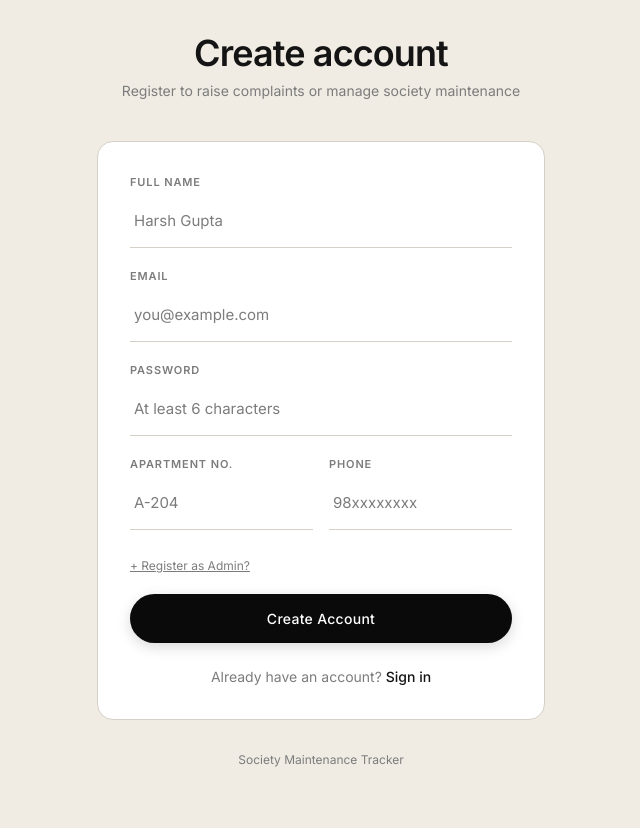
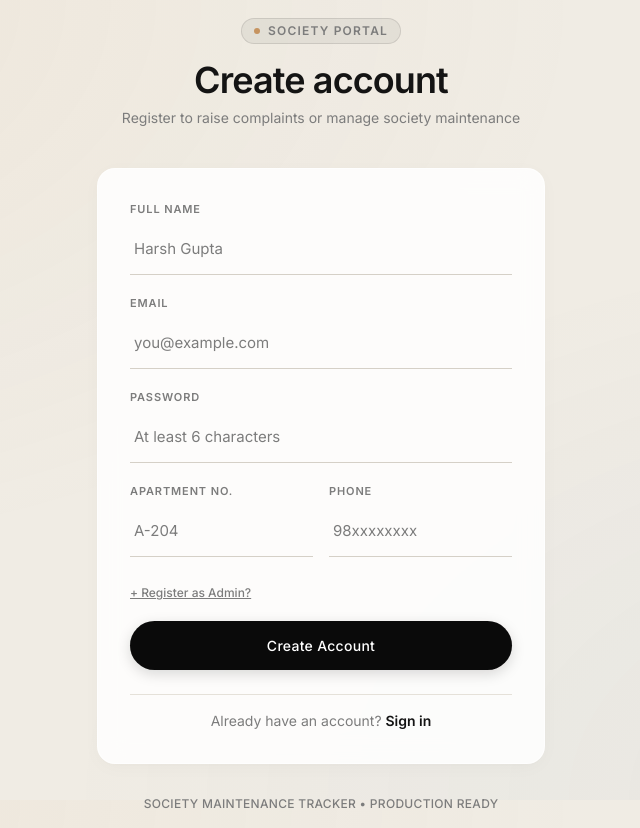
Before and after one commit to Harshgup16/society-maintainence-system, a Next.js app: page /register in a window 1280 px wide. Shown: the whole page, without its empty margins (319-959 px from the left). Before the commit the page ends 800 px from the top, so only its background shows below. Built offline with nearby package versions, Linux system fonts and the light colour scheme; no server answers.

Commit message:
Enable professional Supabase email confirmation link verification flow

```diff
--- a/app/api/auth/register/route.js
+++ b/app/api/auth/register/route.js
@@ -9,16 +9,16 @@ export async function POST(request) {
     const validated = registerSchema.parse(body);
 
     if (!process.env.SUPABASE_SERVICE_ROLE_KEY) {
-      return apiError('Server configuration missing: SUPABASE_SERVICE_ROLE_KEY environment variable is not set.', 500);
+      return apiError('Server configuration missing: SUPABASE_SERVICE_ROLE_KEY is not set.', 500);
     }
 
     const supabaseAdmin = createAdminClient();
 
-    // Create user via Admin API with email_confirm: true (auto-confirmed)
+    // Create user via Admin API with email_confirm: false (enforce professional email verification)
     const { data: userData, error: createError } = await supabaseAdmin.auth.admin.createUser({
       email: validated.email,
       password: validated.password,
-      email_confirm: true,
+      email_confirm: false, // Enforce email confirmation link requirement
       user_metadata: {
         full_name: validated.full_name,
         apartment_no: validated.apartment_no,
@@ -38,7 +38,7 @@ export async function POST(request) {
         .upsert({ user_id: userData.user.id, role: 'admin' });
     }
 
-    // Send custom welcome email via Resend
+    // Send custom welcome & verification email via Resend
     sendWelcomeEmail({
       residentEmail: validated.email,
       residentName: validated.full_name,
@@ -48,7 +48,8 @@ export async function POST(request) {
     return apiResponse({
       user: userData.user,
       role: isTargetAdmin ? 'admin' : 'resident',
-      message: 'Account created and confirmed successfully!',
+      requiresEmailConfirmation: true,
+      message: 'Account created! Please check your email for the confirmation link.',
     }, 201);
   } catch (err) {
     return apiError(err.errors ? err.errors[0].message : err.message, 400);
--- a/app/register/page.js
+++ b/app/register/page.js
@@ -17,7 +17,7 @@ export default function RegisterPage() {
   const [showAdminField, setShowAdminField] = useState(false);
   const [error, setError] = useState('');
   const [loading, setLoading] = useState(false);
-  const [success, setSuccess] = useState(false);
+  const [emailSent, setEmailSent] = useState(false);
   const router = useRouter();
   const supabase = createClient();
 
@@ -35,9 +35,11 @@ export default function RegisterPage() {
         throw new Error('Password must be at least 6 characters');
       }
 
+      const siteUrl = typeof window !== 'undefined' ? window.location.origin : 'https://society-maintainence-system.vercel.app';
+      const redirectUrl = `${siteUrl}/auth/callback`;
+
       // 1. Try server-side registration endpoint
       let isRegistered = false;
-      let targetRole = 'resident';
 
       try {
         const res = await fetch('/api/auth/register', {
@@ -54,23 +56,22 @@ export default function RegisterPage() {
 
         if (res.ok && json && json.success) {
           isRegistered = true;
-          targetRole = json.data?.role || 'resident';
         } else if (json && json.error) {
           throw new Error(json.error);
         }
       } catch (apiErr) {
-        // If error message is explicit from server, rethrow it
         if (apiErr.message && !apiErr.message.includes('JSON')) {
           throw apiErr;
         }
       }
 
-      // 2. Fallback to direct Supabase Auth client if server API was unconfigured
+      // 2. Client-side registration with Supabase Auth (with email confirmation link)
       if (!isRegistered) {
         const { data: authData, error: authError } = await supabase.auth.signUp({
           email: formData.email,
           password: formData.password,
           options: {
+            emailRedirectTo: redirectUrl,
             data: {
               full_name: formData.full_name,
               apartment_no: formData.apartment_no,
@@ -86,22 +87,7 @@ export default function RegisterPage() {
         }
       }
 
-      // 3. Automatically sign in the user
-      const { error: signInError } = await supabase.auth.signInWithPassword({
-        email: formData.email,
-        password: formData.password,
-      });
-
-      if (signInError) throw signInError;
-
-      setSuccess(true);
-
-      const targetPath = targetRole === 'admin' ? '/admin/dashboard' : '/resident/dashboard';
-
-      setTimeout(() => {
-        router.push(targetPath);
-        router.refresh();
-      }, 1000);
+      setEmailSent(true);
     } catch (err) {
       setError(err.message || 'Failed to create account');
     } finally {
@@ -109,27 +95,46 @@ export default function RegisterPage() {
     }
   };
 
-  if (success) {
+  if (emailSent) {
     return (
-      <div className="min-h-screen flex items-center justify-center bg-cream p-4">
-        <div className="text-center page-enter">
-          <div className="w-16 h-16 rounded-full bg-status-resolved/20 flex items-center justify-center mx-auto mb-4">
-            <svg className="w-8 h-8 text-status-resolved" fill="none" viewBox="0 0 24 24" stroke="currentColor">
-              <path strokeLinecap="round" strokeLinejoin="round" strokeWidth={2} d="M5 13l4 4L19 7" />
-            </svg>
+      <div className="min-h-screen flex items-center justify-center p-4 relative overflow-hidden">
+        <div className="w-full max-w-md page-enter relative z-10 text-center">
+          <div className="glass-card p-10 border border-white/80 shadow-2xl">
+            <div className="w-20 h-20 rounded-full bg-amber-100/80 border border-amber-300/60 text-amber-700 flex items-center justify-center mx-auto mb-6 shadow-inner">
+              <svg className="w-10 h-10" fill="none" viewBox="0 0 24 24" stroke="currentColor" strokeWidth={1.5}>
+                <path strokeLinecap="round" strokeLinejoin="round" d="M21.75 6.75v10.5a2.25 2.25 0 01-2.25 2.25h-15a2.25 2.25 0 01-2.25-2.25V6.75m19.5 0A2.25 2.25 0 0019.5 4.5h-15a2.25 2.25 0 00-2.25 2.25m19.5 0v.243a2.25 2.25 0 01-1.07 1.916l-7.5 4.615a2.25 2.25 0 01-2.36 0L3.32 8.91a2.25 2.25 0 01-1.07-1.916V6.75" />
+              </svg>
+            </div>
+
+            <h2 className="text-3xl font-semibold tracking-tight text-text-primary mb-3">
+              Confirm your email
+            </h2>
+            <p className="text-text-secondary text-sm leading-relaxed mb-6">
+              We sent a verification link to <span className="font-semibold text-text-primary">{formData.email}</span>. Please check your inbox and click the link to activate your account.
+            </p>
+
+            <div className="p-4 rounded-xl bg-amber-50/60 border border-amber-200/60 text-xs text-amber-900 mb-8">
+              💡 <strong>Tip:</strong> If you don't see the email within 1-2 minutes, check your <strong>Spam / Junk</strong> folder.
+            </div>
+
+            <Link href="/login" className="btn-primary w-full shadow-lg">
+              Return to Sign In
+            </Link>
           </div>
-          <h2 className="text-2xl font-semibold mb-2">Account Created!</h2>
-          <p className="text-text-muted text-sm">Logging you in...</p>
         </div>
       </div>
     );
   }
 
   return (
-    <div className="min-h-screen flex items-center justify-center bg-cream p-4">
-      <div className="w-full max-w-md page-enter">
+    <div className="min-h-screen flex items-center justify-center p-4 relative overflow-hidden">
+      <div className="w-full max-w-md page-enter relative z-10">
         {/* Header */}
         <div className="text-center mb-10">
+          <div className="inline-flex items-center gap-2 px-3 py-1 rounded-full bg-black/5 border border-black/10 text-xs font-semibold uppercase tracking-widest text-text-muted mb-4">
+            <span className="w-1.5 h-1.5 rounded-full bg-accent" />
+            Society Portal
+          </div>
           <h1 className="text-4xl font-semibold tracking-tight text-text-primary mb-2">
             Create account
           </h1>
@@ -139,10 +144,10 @@ export default function RegisterPage() {
         </div>
 
         {/* Form Card */}
-        <div className="bg-white rounded-2xl p-8 border border-border">
+        <div className="glass-card p-8 border border-white/80 shadow-xl">
           <form onSubmit={handleRegister} className="space-y-5">
             {error && (
-              <div className="p-3 rounded-lg bg-red-50 border border-red-200 text-red-700 text-sm">
+              <div className="p-3.5 rounded-xl bg-red-50/90 border border-red-200 text-red-700 text-sm font-medium animate-shake">
                 {error}
               </div>
             )}
@@ -225,7 +230,7 @@ export default function RegisterPage() {
               <button
                 type="button"
                 onClick={() => setShowAdminField(!showAdminField)}
-                className="text-xs text-text-muted hover:text-text-primary underline cursor-pointer block"
+                className="text-xs text-text-muted hover:text-text-primary underline cursor-pointer block font-medium"
               >
                 {showAdminField ? '- Hide Admin Passcode' : '+ Register as Admin?'}
               </button>
@@ -250,7 +255,7 @@ export default function RegisterPage() {
             <button
               type="submit"
               disabled={loading}
-              className="btn-primary w-full"
+              className="btn-primary w-full shadow-lg"
             >
               {loading ? (
                 <span className="flex items-center gap-2">
@@ -266,18 +271,18 @@ export default function RegisterPage() {
             </button>
           </form>
 
-          <div className="mt-6 text-center">
+          <div className="mt-6 text-center pt-4 border-t border-border-light">
             <p className="text-sm text-text-muted">
               Already have an account?{' '}
-              <Link href="/login" className="text-text-primary font-medium hover:underline">
+              <Link href="/login" className="text-text-primary font-semibold hover:underline">
                 Sign in
               </Link>
             </p>
           </div>
         </div>
 
-        <p className="text-center text-xs text-text-muted mt-8">
-          Society Maintenance Tracker
+        <p className="text-center text-xs text-text-muted mt-8 font-medium tracking-wide">
+          SOCIETY MAINTENANCE TRACKER • PRODUCTION READY
         </p>
       </div>
     </div>
```
